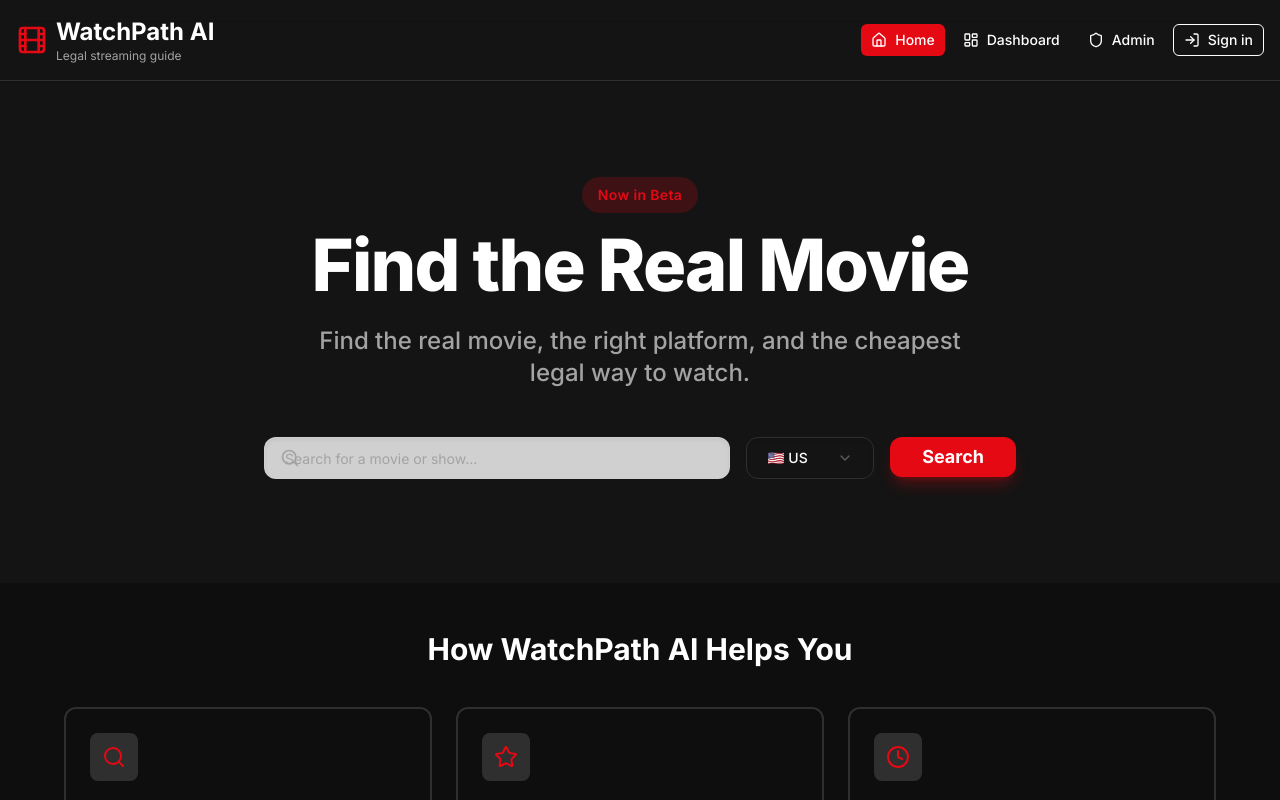
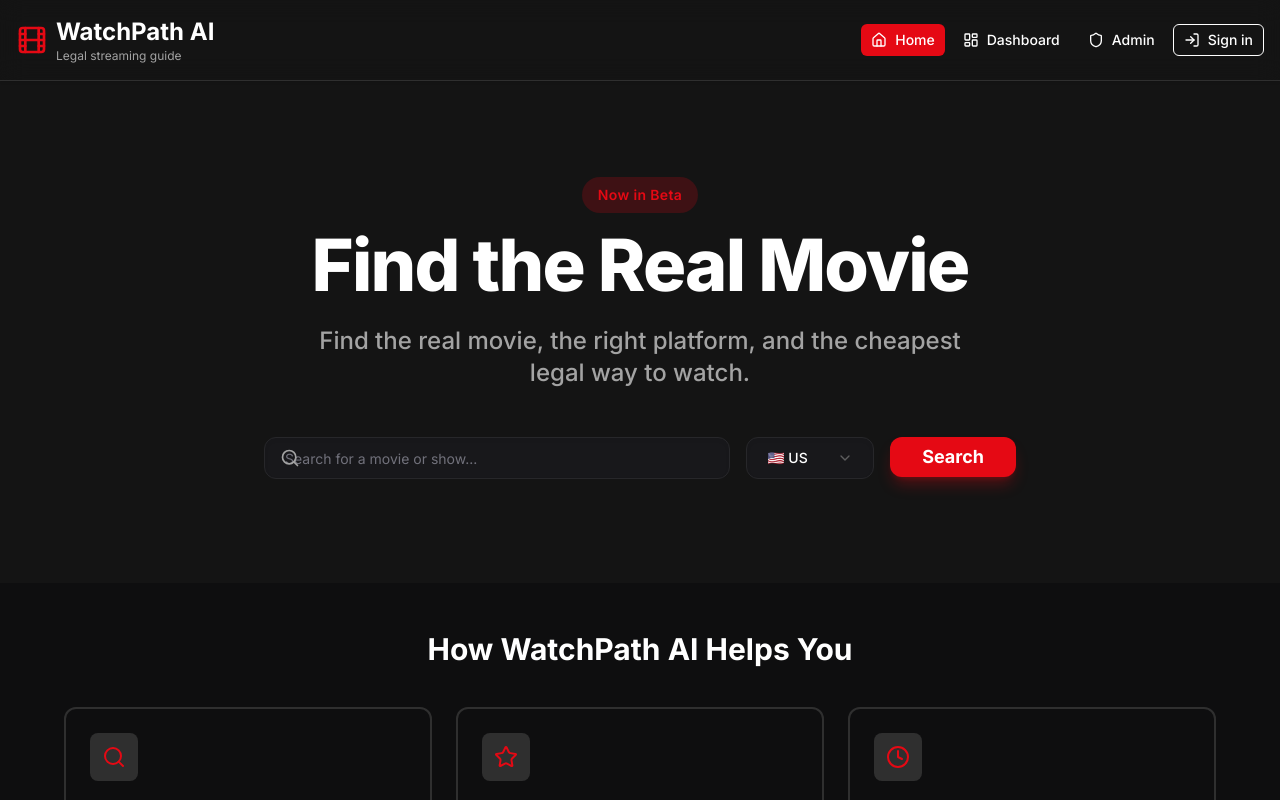
Before and after one commit to manojsilwal/watchPath, a Next.js app in the folder apps/web/: page / in a window 1280 px wide. Shown: the top 800 px of the page. Built offline with nearby package versions, Linux system fonts and the light colour scheme; no server answers.

Commit message:
fix: resolve search box visibility and theme consistency

```diff
--- a/apps/web/src/app/page.tsx
+++ b/apps/web/src/app/page.tsx
@@ -89,14 +89,14 @@ export default function Home() {
               <Input
                 type="text"
                 placeholder="Search for a movie or show..."
-                className="w-full pl-12 p-5 rounded-xl bg-white/80 border-transparent text-foreground placeholder-gray-400 focus:ring-2 focus:ring-indigo-500 shadow-inner"
+                className="w-full pl-12 p-5 rounded-xl bg-zinc-900 border-zinc-800 text-white placeholder:text-zinc-500 focus:ring-2 focus:ring-primary shadow-inner"
                 value={searchQuery}
                 onChange={(e) => setSearchQuery(e.target.value)}
               />
             </div>
             <div className="relative w-full sm:w-auto">
               <Select value={country} onValueChange={setCountry}>
-                <SelectTrigger className="w-full sm:w-32 p-5 rounded-xl bg-background border-border focus:ring-2 focus:ring-primary shadow-inner font-medium">
+                <SelectTrigger className="w-full sm:w-32 p-5 rounded-xl bg-zinc-900 border-zinc-800 text-white focus:ring-2 focus:ring-primary shadow-inner font-medium">
                   <SelectValue />
                 </SelectTrigger>
                 <SelectContent>
```
